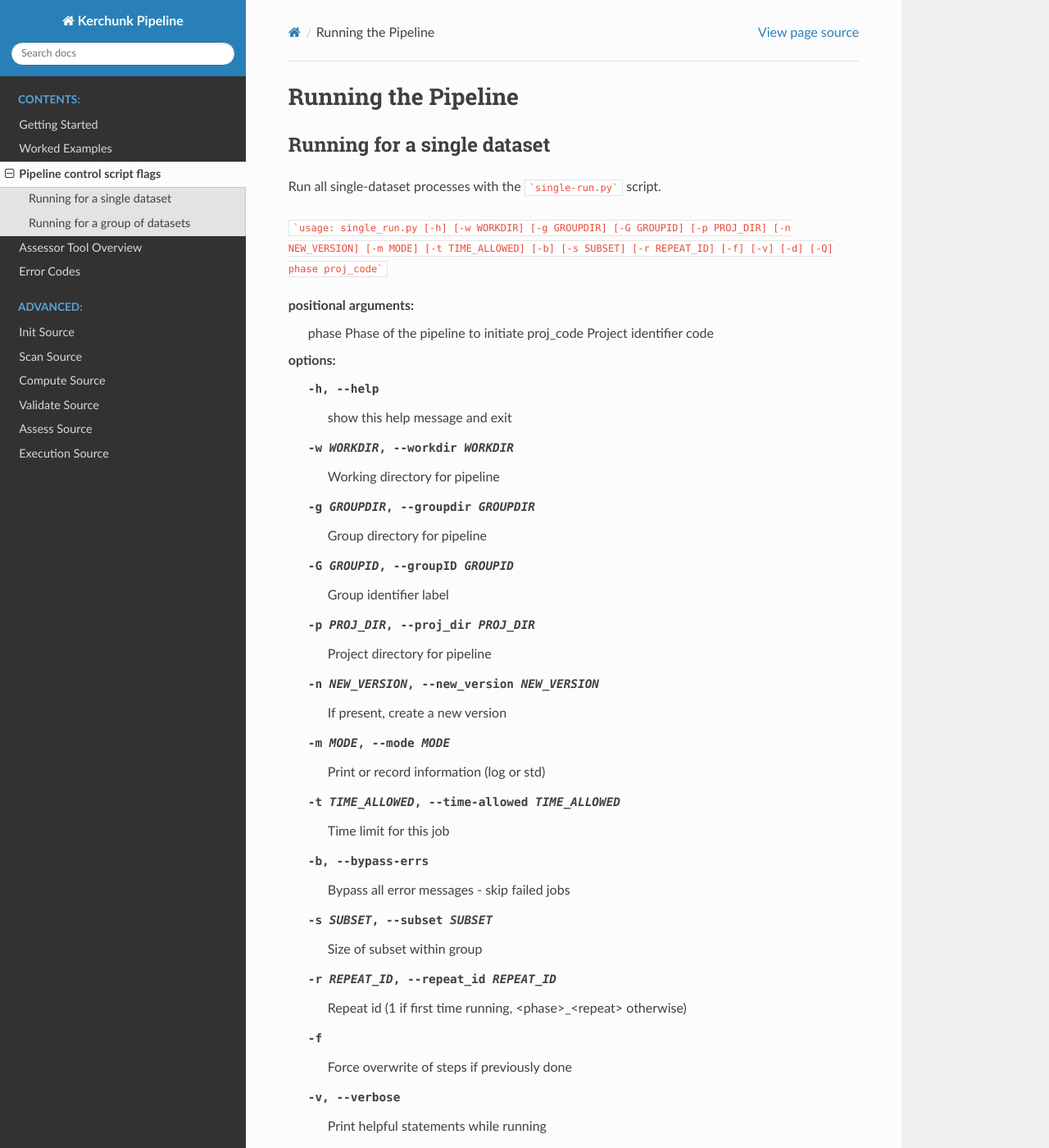
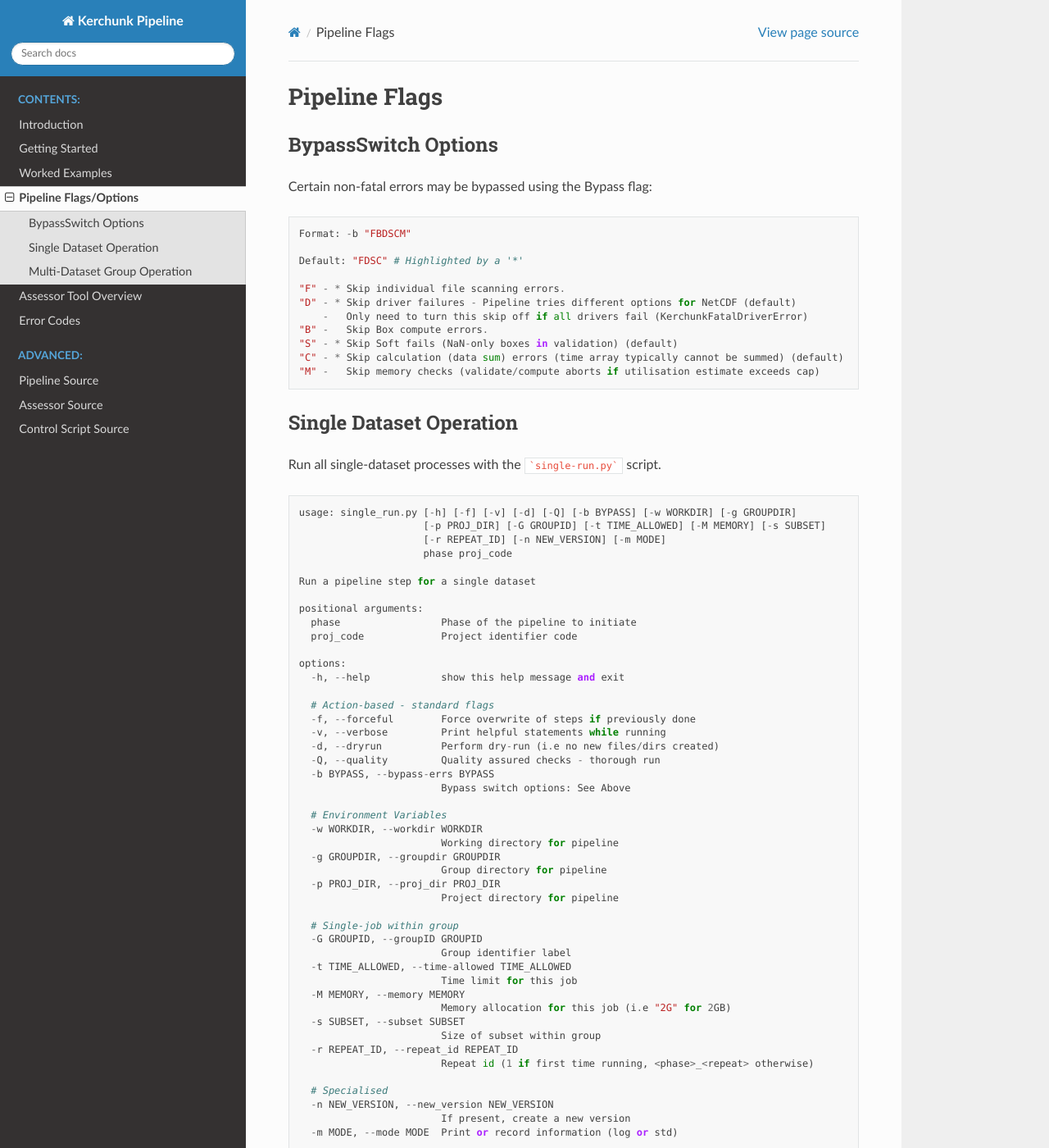
Before and after one commit to cedadev/padocc, a Sphinx documentation site: the page built from docs/source/execution.rst, in a window 1280 px wide and 1400 px high. Shown: the whole window at 82% size. Built offline with Sphinx 7.4.7 and the Read the Docs theme 2.0.0, drawn with Linux system fonts in a browser that asks for light colours; some of the changed text lies outside the part shown.

Commit message:
Updated docs with new features, concatenated source code files, added code block formatting

````diff
--- a/docs/source/errors.rst
+++ b/docs/source/errors.rst
@@ -1,5 +1,7 @@
 Custom Pipeline Errors
 ======================
 
+**A summary of the custom errors that are experienced through running the pipeline.**
+
 .. automodule:: pipeline.errors
     :members:
--- a/docs/source/execution.rst
+++ b/docs/source/execution.rst
@@ -1,78 +1,139 @@
-Running the Pipeline
+Pipeline Flags
+==============
+
+====================
+BypassSwitch Options
 ====================
 
-============================
-Running for a single dataset
-============================
+Certain non-fatal errors may be bypassed using the Bypass flag:
+::
+
+  Format: -b "FBDSCM"
+
+  Default: "FDSC" # Highlighted by a '*'
+
+  "F" - * Skip individual file scanning errors.
+  "D" - * Skip driver failures - Pipeline tries different options for NetCDF (default)
+      -   Only need to turn this skip off if all drivers fail (KerchunkFatalDriverError)
+  "B" -   Skip Box compute errors.
+  "S" - * Skip Soft fails (NaN-only boxes in validation) (default)
+  "C" - * Skip calculation (data sum) errors (time array typically cannot be summed) (default)
+  "M" -   Skip memory checks (validate/compute aborts if utilisation estimate exceeds cap)
+
+========================
+Single Dataset Operation
+========================
 
 Run all single-dataset processes with the ```single-run.py``` script.
 
-```usage: single_run.py [-h] [-w WORKDIR] [-g GROUPDIR] [-G GROUPID] [-p PROJ_DIR] [-n NEW_VERSION] [-m MODE] [-t TIME_ALLOWED] [-b] [-s SUBSET] [-r REPEAT_ID] [-f] [-v] [-d] [-Q] phase proj_code```
+.. code-block:: python
 
-positional arguments:
-  phase                 Phase of the pipeline to initiate
-  proj_code             Project identifier code
+  usage: single_run.py [-h] [-f] [-v] [-d] [-Q] [-b BYPASS] [-w WORKDIR] [-g GROUPDIR]
+                       [-p PROJ_DIR] [-G GROUPID] [-t TIME_ALLOWED] [-M MEMORY] [-s SUBSET]
+                       [-r REPEAT_ID] [-n NEW_VERSION] [-m MODE]
+                       phase proj_code
 
-options:
-  -h, --help            show this help message and exit
-  -w WORKDIR, --workdir WORKDIR
-                        Working directory for pipeline
-  -g GROUPDIR, --groupdir GROUPDIR
-                        Group directory for pipeline
-  -G GROUPID, --groupID GROUPID
-                        Group identifier label
-  -p PROJ_DIR, --proj_dir PROJ_DIR
-                        Project directory for pipeline
-  -n NEW_VERSION, --new_version NEW_VERSION
-                        If present, create a new version
-  -m MODE, --mode MODE  Print or record information (log or std)
-  -t TIME_ALLOWED, --time-allowed TIME_ALLOWED
-                        Time limit for this job
-  -b, --bypass-errs     Bypass all error messages - skip failed jobs
-  -s SUBSET, --subset SUBSET
-                        Size of subset within group
-  -r REPEAT_ID, --repeat_id REPEAT_ID
-                        Repeat id (1 if first time running, <phase>_<repeat> otherwise)
-  -f                    Force overwrite of steps if previously done
-  -v, --verbose         Print helpful statements while running
-  -d, --dryrun          Perform dry-run (i.e no new files/dirs created)
-  -Q, --quality         Quality assured checks - thorough run
+  Run a pipeline step for a single dataset
 
-===============================
-Running for a group of datasets
-===============================
+  positional arguments:
+    phase                 Phase of the pipeline to initiate
+    proj_code             Project identifier code
+
+  options:
+    -h, --help            show this help message and exit
+
+    # Action-based - standard flags
+    -f, --forceful        Force overwrite of steps if previously done
+    -v, --verbose         Print helpful statements while running
+    -d, --dryrun          Perform dry-run (i.e no new files/dirs created)
+    -Q, --quality         Quality assured checks - thorough run
+    -b BYPASS, --bypass-errs BYPASS
+                          Bypass switch options: See Above
+
+    # Environment Variables
+    -w WORKDIR, --workdir WORKDIR
+                          Working directory for pipeline
+    -g GROUPDIR, --groupdir GROUPDIR
+                          Group directory for pipeline
+    -p PROJ_DIR, --proj_dir PROJ_DIR
+                          Project directory for pipeline
+
+    # Single-job within group
+    -G GROUPID, --groupID GROUPID
+                          Group identifier label
+    -t TIME_ALLOWED, --time-allowed TIME_ALLOWED
+                          Time limit for this job
+    -M MEMORY, --memory MEMORY
+                          Memory allocation for this job (i.e "2G" for 2GB)
+    -s SUBSET, --subset SUBSET
+                          Size of subset within group
+    -r REPEAT_ID, --repeat_id REPEAT_ID
+                          Repeat id (1 if first time running, <phase>_<repeat> otherwise)
+
+    # Specialised
+    -n NEW_VERSION, --new_version NEW_VERSION
+                          If present, create a new version
+    -m MODE, --mode MODE  Print or record information (log or std)
+
+=============================
+Multi-Dataset Group Operation
+=============================
 
 Run all multi-dataset group processes within the pipeline using the ```group_run.py``` script.
 
-```usage: group_run.py [-h] [-s SOURCE] [-e VENVPATH] [-w WORKDIR] [-g GROUPDIR] [-p PROJ_DIR] [-n NEW_VERSION] [-m MODE] [-t TIME_ALLOWED] [-b] [-i INPUT] [-S SUBSET] [-r REPEAT_ID] [-f] [-v] [-d] [-Q] phase groupID```
+.. code-block:: python
 
-positional arguments:
-  phase                 Phase of the pipeline to initiate
-  groupID               Group identifier code
+  usage: group_run.py [-h] [-S SOURCE] [-e VENVPATH] [-i INPUT] [-f] [-v] [-d] [-Q] [-b BYPASS] [-w WORKDIR]
+                      [-g GROUPDIR] [-p PROJ_DIR] [-G GROUPID] [-t TIME_ALLOWED] [-M MEMORY] [-s SUBSET]
+                      [-r REPEAT_ID] [-n NEW_VERSION] [-m MODE]
+                      phase groupID
 
-options:
-  -h, --help            show this help message and exit
-  -s SOURCE             Path to directory containing master scripts (this one)
-  -e VENVPATH           Path to virtual (e)nvironment (excludes /bin/activate)
-  -w WORKDIR, --workdir WORKDIR
-                        Working directory for pipeline
-  -g GROUPDIR, --groupdir GROUPDIR
-                        Group directory for pipeline
-  -p PROJ_DIR, --proj_dir PROJ_DIR
-                        Project directory for pipeline
-  -n NEW_VERSION, --new_version NEW_VERSION
-                        If present, create a new version
-  -m MODE, --mode MODE  Print or record information (log or std)
-  -t TIME_ALLOWED, --time-allowed TIME_ALLOWED
-                        Time limit for this job
-  -b, --bypass-errs     Bypass all error messages - skip failed jobs
-  -i INPUT, --input INPUT
-                        input file (for init phase)
-  -S SUBSET, --subset SUBSET
-                        Size of subset within group
-  -r REPEAT_ID, --repeat_id REPEAT_ID
-                        Repeat id (1 if first time running, <phase>_<repeat> otherwise)
-  -f                    Force overwrite of steps if previously done
-  -v, --verbose         Print helpful statements while running
-  -d, --dryrun          Perform dry-run (i.e no new files/dirs created)
-  -Q, --quality         Quality assured checks - thorough run
+  Run a pipeline step for a group of datasets
+
+  positional arguments:
+    phase                 Phase of the pipeline to initiate
+    groupID               Group identifier code
+
+  options:
+    -h, --help            show this help message and exit
+
+    # Group-run specific
+    -S SOURCE, --source SOURCE
+                          Path to directory containing master scripts (this one)
+    -e VENVPATH, --environ VENVPATH
+                          Path to virtual (e)nvironment (excludes /bin/activate)
+    -i INPUT, --input INPUT
+                          input file (for init phase)
+
+    # Action-based - standard flags
+    -f, --forceful        Force overwrite of steps if previously done
+    -v, --verbose         Print helpful statements while running
+    -d, --dryrun          Perform dry-run (i.e no new files/dirs created)
+    -Q, --quality         Quality assured checks - thorough run
+    -b BYPASS, --bypass-errs BYPASS
+                          Bypass switch options: See Above
+
+    # Environment Variables
+    -w WORKDIR, --workdir WORKDIR
+                          Working directory for pipeline
+    -g GROUPDIR, --groupdir GROUPDIR
+                          Group directory for pipeline
+    -p PROJ_DIR, --proj_dir PROJ_DIR
+                          Project directory for pipeline
+
+    # Single-job within group
+    -G GROUPID, --groupID GROUPID
+                          Group identifier label
+    -t TIME_ALLOWED, --time-allowed TIME_ALLOWED
+                          Time limit for this job
+    -M MEMORY, --memory MEMORY
+                          Memory allocation for this job (i.e "2G" for 2GB)
+    -s SUBSET, --subset SUBSET
+                          Size of subset within group
+    -r REPEAT_ID, --repeat_id REPEAT_ID
+                          Repeat id (1 if first time running, <phase>_<repeat> otherwise)
+
+    # Specialised
+    -n NEW_VERSION, --new_version NEW_VERSION
+                          If present, create a new version
+    -m MODE, --mode MODE  Print or record information (log or std)
--- a/docs/source/init.rst
+++ /dev/null
@@ -1,5 +0,0 @@
-Initialisation Module
-=====================
-
-.. automodule:: pipeline.init
-    :members:
--- a/docs/source/scan.rst
+++ /dev/null
@@ -1,5 +0,0 @@
-Scanner Module
-==============
-
-.. automodule:: pipeline.scan
-    :members:
--- a/docs/source/start.rst
+++ b/docs/source/start.rst
@@ -1,7 +1,9 @@
 Getting Started
 ===============
 
-Note: Ensure you have local modules enabled such that you have python 3.x installed in your local environment.
+.. note::
+
+    Ensure you have local modules enabled such that you have python 3.x installed in your local environment.
 
 Step 0: Git clone the repository
 --------------------------------
@@ -15,7 +17,8 @@ Step 1: Set up Virtual Environment
 
 Step 1 is to create a virtual environment and install the necessary packages with pip. This can be done inside the local repo you've cloned as ```local``` or ```build_venv``` which will be ignored by the repository, or you can create a venv elsewhere in your home directory i.e ```~/venvs/build_venv```
 
-.. code-block:: text
+.. code-block:: console
+
     python -m venv name_of_venv;
     source name_of_venv/bin/activate;
     pip install -r requirements.txt;
@@ -24,11 +27,13 @@ Step 1 is to create a virtual environment and install the necessary packages wit
 Step 2: Environment configuration
 ---------------------------------
 Create a config file to set necessary environment variables. (Suggested to place these in a local `templates/` folder as this will be ignored by git). Eg:
-.. code-block:: python
-    export WORKDIR=/gws/nopw/j04/cmip6_prep_vol1/kerchunk-pipeline;
-    export GROUPDIR=/gws/nopw/j04/cmip6_prep_vol1/kerchunk-pipeline/groups/CMIP6_rel1_6233;
-    export SRCDIR=/home/users/dwest77/Documents/kerchunk_dev/kerchunk-builder;
-    export KVENV=/home/users/dwest77/Documents/kerchunk_dev/kerchunk-builder/build_venv;
+
+.. code-block:: console
+
+    export WORKDIR  =/gws/nopw/j04/cmip6_prep_vol1/kerchunk-pipeline;
+    export GROUPDIR =/gws/nopw/j04/cmip6_prep_vol1/kerchunk-pipeline/groups/CMIP6_rel1_6233;
+    export SRCDIR   =/home/users/dwest77/Documents/kerchunk_dev/kerchunk-builder;
+    export KVENV    =/home/users/dwest77/Documents/kerchunk_dev/kerchunk-builder/build_venv;
 
 
 Now you should be set up to run the pipeline properly. For any of the pipeline scripts, running ```python <script>.py -h # or --help``` will bring up a list of options to use for that script as well as the required parameters.
@@ -51,24 +57,47 @@ Step 4: Commands to run the pipeline
 ------------------------------------
 
 Some useful option/flags to add:
-::
-    -v # Verbose (add multiple v's for debug messages)
-    -f # Forceful (perform step even if output file already exists)
-    -b # Bypass (See bypass section in pipeline flags explained.)
-    -Q # Quality (thorough run - use to ignore cache files and perform checks on all netcdf files)
-    -r # repeat_id (default uses main (1), if you have created repeat_ids manually or with assess.py, specify here [omit proj_codes_])
 
-Initialise from your CSV file:
-`python group_run.py init <group_name> -i path/to/file.csv`
+.. code-block:: python
 
-Perform scanning of netcdf files:
-`python group_run.py scan <group_name>`
+    -v # Verbose
+       #  - add multiple v's for debug messages
+    -f # Forceful
+       #  - perform step even if output file already exists
+    -b # Bypass
+       # See bypass section in pipeline flags explained.
+    -Q # Quality
+       #  - thorough run - use to ignore cache files and perform checks on all netcdf files
+    -r # repeat_id
+       #  - default uses main (1), if you have created repeat_ids manually or with assess.py, specify here [omit "proj_codes_"]
+    -d # dryrun
+       #  - Skip creating any new files in this phase
 
-Perform computation (ignore cache and show debug messages):
-`python group_run.py compute <group_name> -vQ`
+The pipeline is run using the ``single_run.py`` or ``group_run.py`` scripts as a command-line interface (CLI) tool.
 
-Perform validation (using repeat_id long, set time and memory to specific values, forceful overwrite if outputs already present):
-`python group_run.py validate <group_name> -r long -t 120:00 -M 4G -vf`
+.. code-block:: python
+
+    # 4.1 Initialise from your CSV file:
+    python group_run.py init <group_name> -i path/to/file.csv
+
+    # 4.2 Perform scanning of netcdf files:
+    python group_run.py scan <group_name>
+
+.. note::
+
+    You should check after every ``scan``, ``compute`` and ``validate`` that your SLURM jobs are running properly:
+
+    ``squeue -u <jasmin_username>``
+
+    And once the SLURM jobs are complete you should check error logs to see which jobs were successful and which failed for different reasons. See Step 5 for details on how to run the **Assessor** [assess.py] script.
+
+.. code-block:: python
+
+    # 4.3 Perform computation (example options: ignore cache and show debug messages):
+    python group_run.py compute <group_name> -vQ
+
+    # 4.4 Perform validation (example options: using repeat_id long, set time and memory to specific values, forceful overwrite if outputs already present):
+    python group_run.py validate <group_name> -r long -t 120:00 -M 4G -vf
 
 Step 5: Assess pipeline results
 -------------------------------
@@ -76,10 +105,14 @@ Step 5: Assess pipeline results
 5.1 General progress
 --------------------
 To see the general status of the pipeline for a given group:
-`python assess.py <group> progress`
+::
+
+    python assess.py <group> progress
 
 An example use case is to write out all datasets that require scanning to a new label (repeat_label):
-`python assess.py <group> progress -p scan -r <label_for_scan_subgroup> -W`
+::
+
+    python assess.py <group> progress -p scan -r <label_for_scan_subgroup> -W
 
 The last flag ```-W``` is required when writing an output file from this program, otherwise the program will dryrun and produce no files.
 
@@ -88,20 +121,20 @@
 
 Check what repeat labels are available already using
 ::
-python assess.py <group> errors -s labels
-::
+
+    python assess.py <group> errors -s labels
 
 Show what jobs have previously run
 ::
-python assess.py <group> errors -s jobids
-::
+
+    python assess.py <group> errors -s jobids
 
 For showing all errors from a previous job run
 ::
-python assess.py <group> errors -j <jobid>
-::
+
+    python assess.py <group> errors -j <jobid>
 
 For selecting a specific type of error to investigate (-i) and examine the full log for each example (-E)
 ::
-python assess.py test errors -j <jobid> -i "type_of_error" -E
-::
+
+    python assess.py test errors -j <jobid> -i "type_of_error" -E
--- a/docs/source/validate.rst
+++ /dev/null
@@ -1,5 +0,0 @@
-Validation Module
-=================
-
-.. automodule:: pipeline.validate
-    :members:
````
Also changed, not shown: other parts of docs/source/start.rst (+2 -1 lines), docs/source/assess-overview.rst (+18 -13 lines), docs/source/compute.rst (deleted, +0 -12 lines), docs/source/examples.rst (+12 -9 lines), docs/source/index.rst (+8 -30 lines), docs/source/pipeline-overview.rst (added, +45 -0 lines), docs/source/pipeline-source.rst (added, +35 -0 lines), 1 other file.
